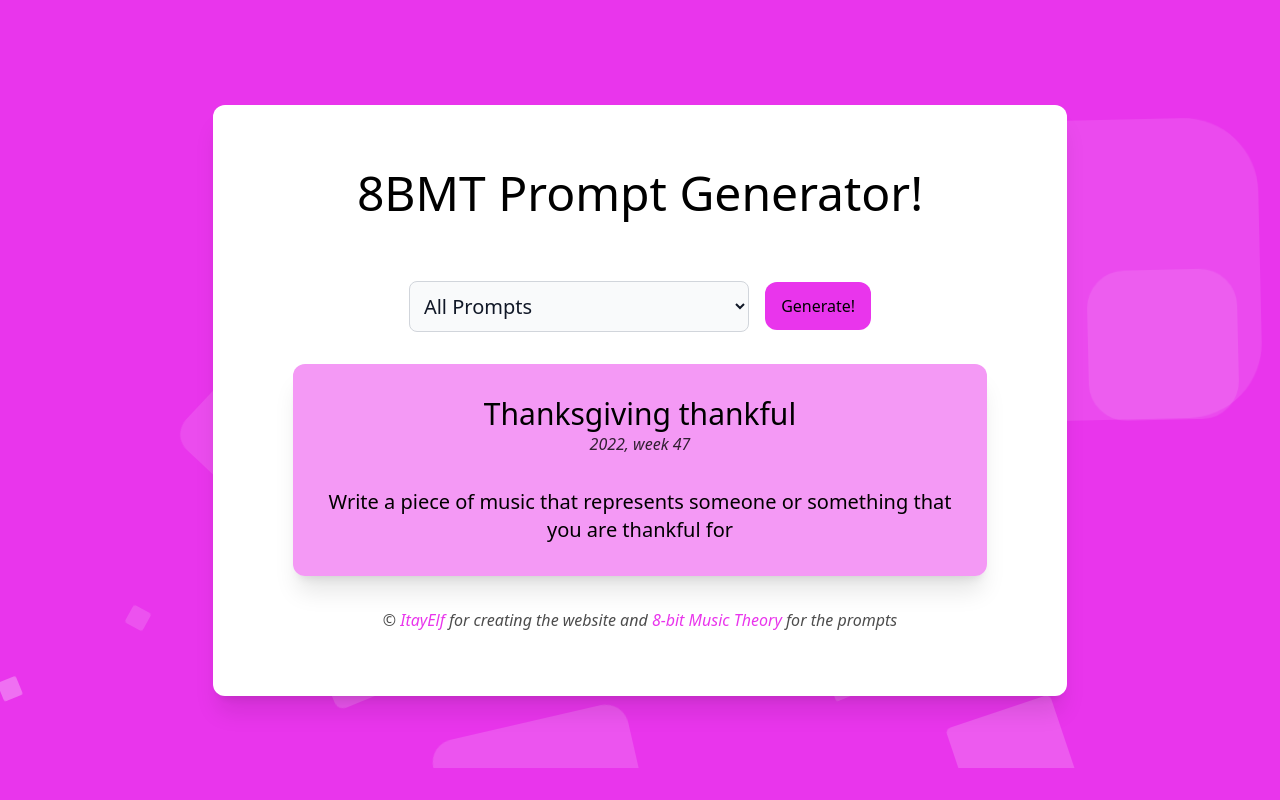
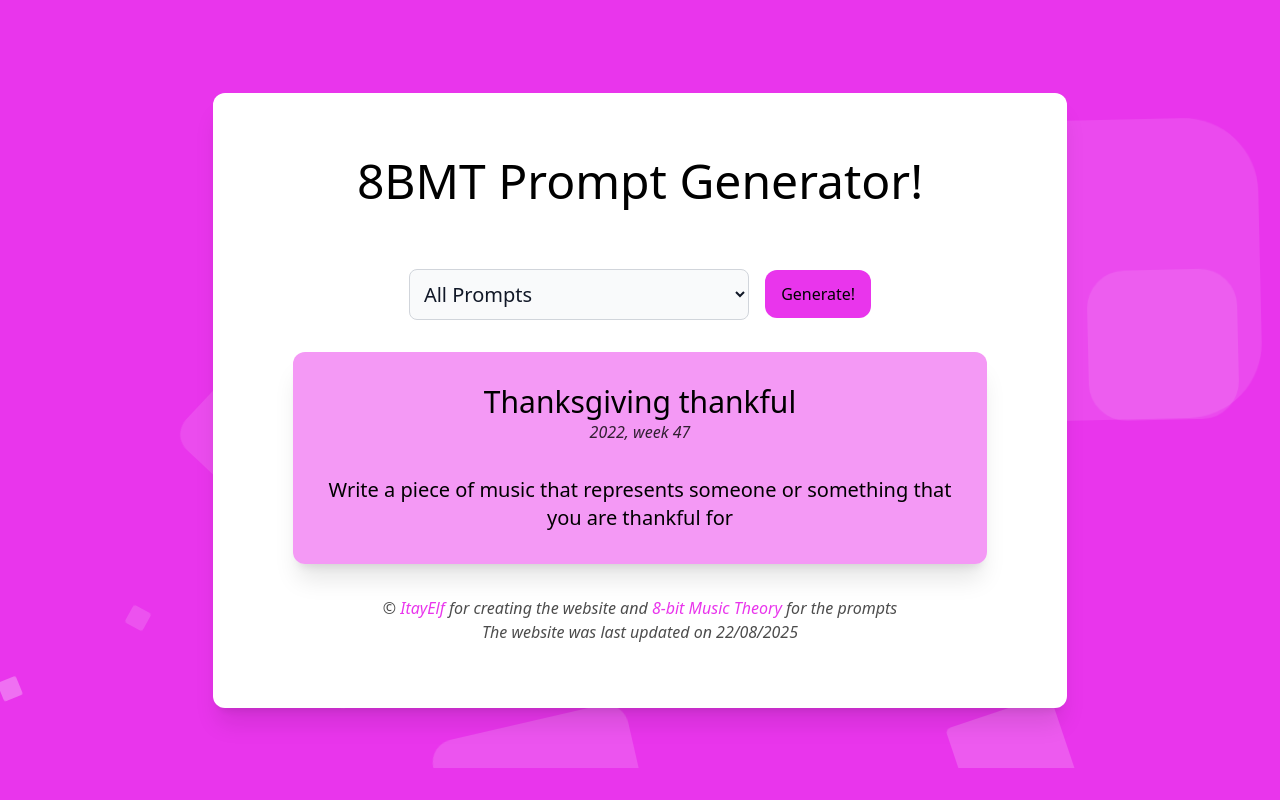
Before and after one commit to ItayElf/8BMT-prompts, a React (Create React App) app: page / in a window 1280 px wide. Built offline with nearby package versions, Linux system fonts and the light colour scheme.

Commit message:
Feat: updated site version

```diff
--- a/package.json
+++ b/package.json
@@ -1,6 +1,6 @@
 {
   "name": "8bmt-prompts",
-  "version": "1.0.0",
+  "version": "1.1.0",
   "homepage": "https://itayelf.github.io/8BMT-prompts",
   "private": true,
   "dependencies": {
--- a/src/App.tsx
+++ b/src/App.tsx
@@ -84,6 +84,8 @@ export default function App() {
                 8-bit Music Theory
               </a>{" "}
               for the prompts
+              <br />
+              The website was last updated on 22/08/2025
             </div>
           </div>
         </div>
```
Also changed, not shown: 1 other file (tests, documents, lock files or other folders).
